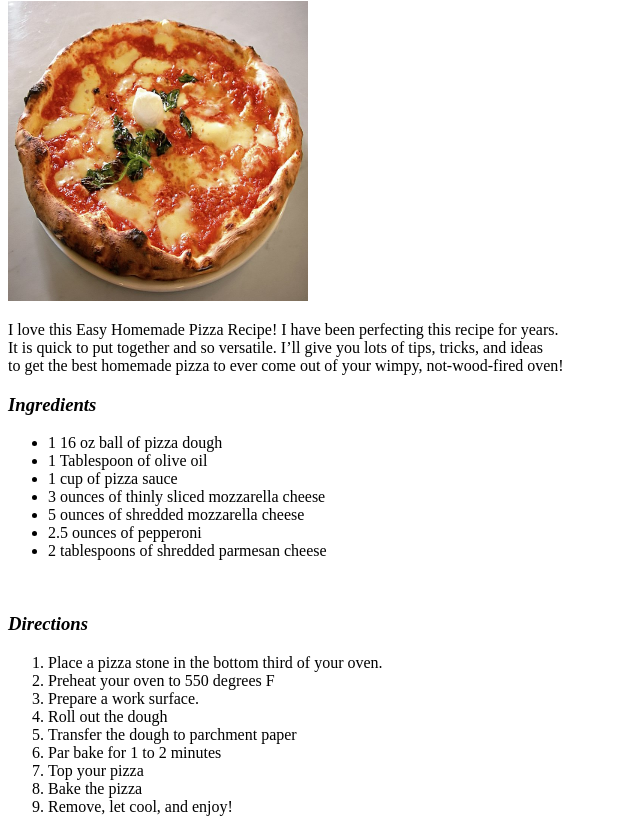
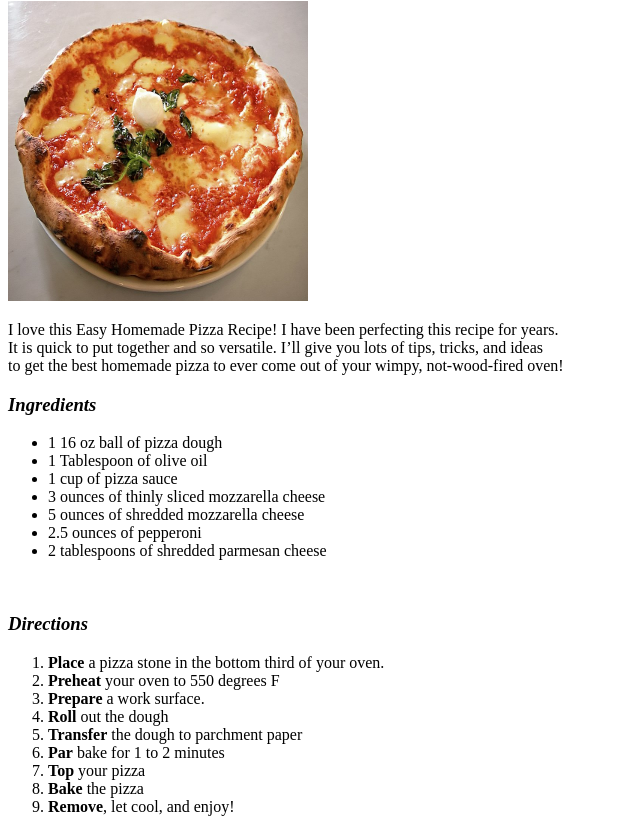
Before and after one commit to kmatthews0824/The-Odin-Project, a plain HTML site: page Links_and_images/odin-recipes/recipes/pizza.html in a window 1280 px wide. Shown: the part 79-911 px from the top of the page, without its empty margins (0-640 px from the left). Drawn offline with Linux system fonts and the light colour scheme.

Commit message:
Added bold for beginning of instructions

```diff
--- a/Links_and_images/odin-recipes/recipes/pizza.html
+++ b/Links_and_images/odin-recipes/recipes/pizza.html
@@ -26,15 +26,15 @@
      <br>
      <h3><em>Directions</em></h3>
      <ol>
-        <li>Place a pizza stone in the bottom third of your oven. </li>
-        <li>Preheat your oven to 550 degrees F</li>
-        <li>Prepare a work surface.</li>
-        <li>Roll out the dough</li>
-        <li>Transfer the dough to parchment paper</li>
-        <li>Par bake for 1 to 2 minutes</li>
-        <li>Top your pizza</li>
-        <li>Bake the pizza</li>
-        <li>Remove, let cool, and enjoy!</li>
+        <li><strong>Place</strong> a pizza stone in the bottom third of your oven. </li>
+        <li><strong>Preheat</strong> your oven to 550 degrees F</li>
+        <li><strong>Prepare</strong> a work surface.</li>
+        <li><strong>Roll</strong> out the dough</li>
+        <li><strong>Transfer</strong> the dough to parchment paper</li>
+        <li><strong>Par</strong> bake for 1 to 2 minutes</li>
+        <li><strong>Top</strong> your pizza</li>
+        <li><strong>Bake</strong> the pizza</li>
+        <li><strong>Remove</strong>, let cool, and enjoy!</li>
      </ol>
 </body>
 </html>
```
